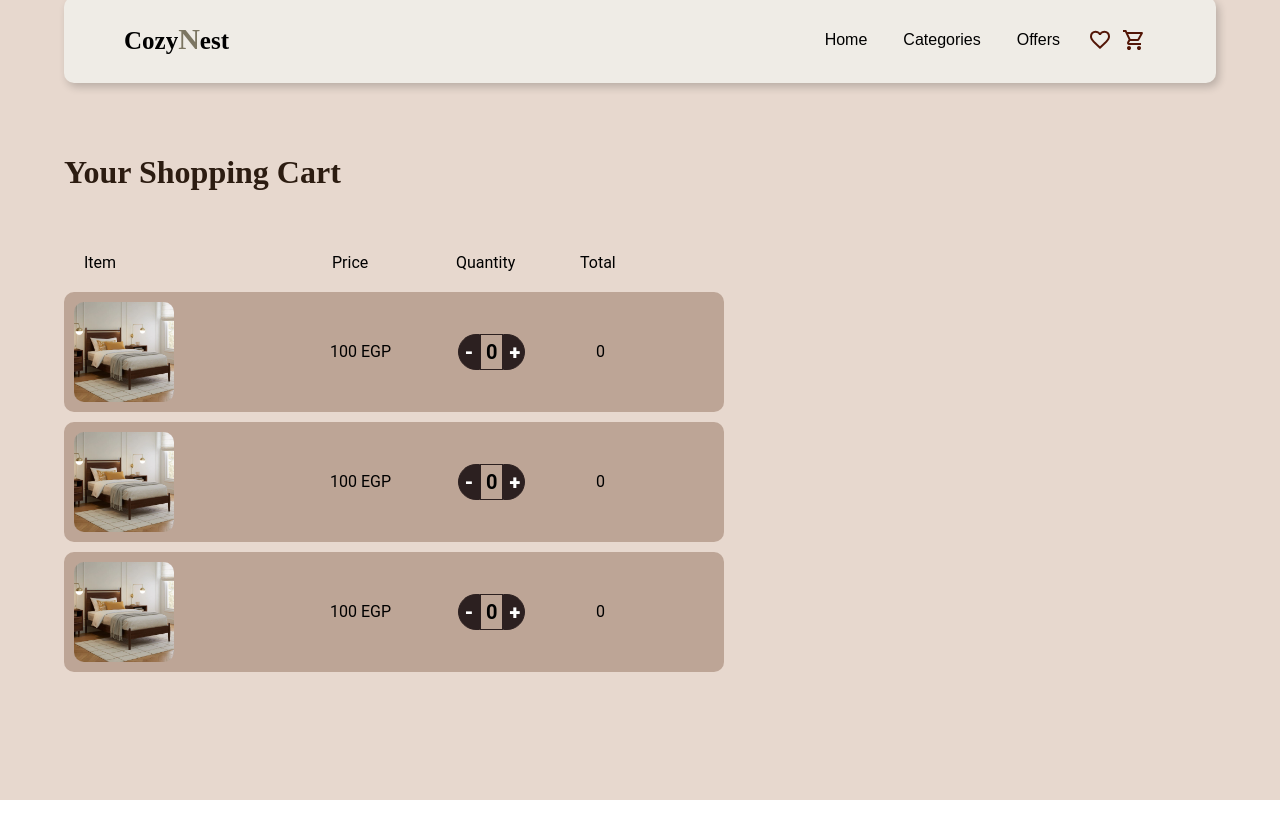
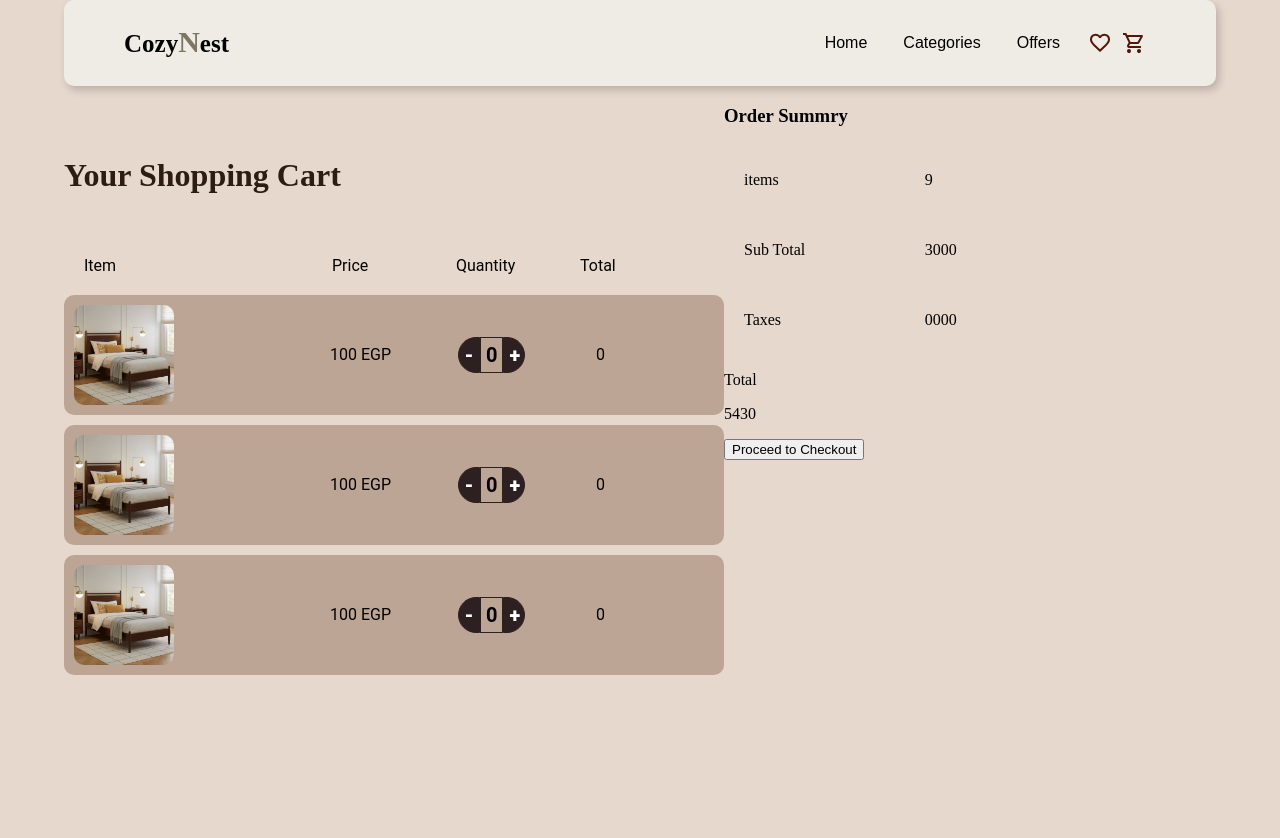
Before and after one commit to iindll/CozyNest, a React (Vite) app in the folder vite-project/: page / in a window 1280 px wide. Shown: the top 838 px of the page. Built offline with nearby package versions, Linux system fonts and the light colour scheme.

Commit message:
cart section

```diff
--- a/vite-project/src/components/Cart/Cart.jsx
+++ b/vite-project/src/components/Cart/Cart.jsx
@@ -59,7 +59,28 @@ const Cart = () => {
         </div>
 
         <div className="second-section">
-          {}
+          <div className="continer">
+            <h3>Order Summry</h3>
+            <div className="order-info">
+              <div className="items info">
+                <p className="c1">items</p>
+                <p className="c2">9</p>
+              </div>
+              <div className="sub-total info">
+                <p className="c1">Sub Total</p>
+                <p className="c2">3000</p></div>
+              <div className="Shiping info">
+                <p className="c1">Taxes</p>
+                <p className="c2">0000</p>
+              </div>
+
+            </div>
+            <div className="Total">
+              <p className="c1">Total</p>
+                <p className="c2">5430</p>
+            </div>
+          </div>
+          <button>Proceed to Checkout</button>
         </div>
       </div>
     </div>
--- a/vite-project/src/index.css
+++ b/vite-project/src/index.css
@@ -5,7 +5,7 @@ justify-content: center;
 display: flex;
 flex-direction: column;
 background-color: rgba(139, 69, 19, 0.207);
-height: 100vh;
+height: 120vh;
 width: 100%;
 }
 .container2{
```
